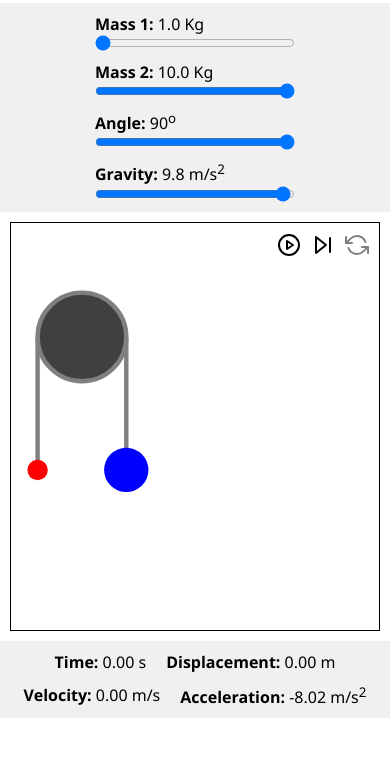
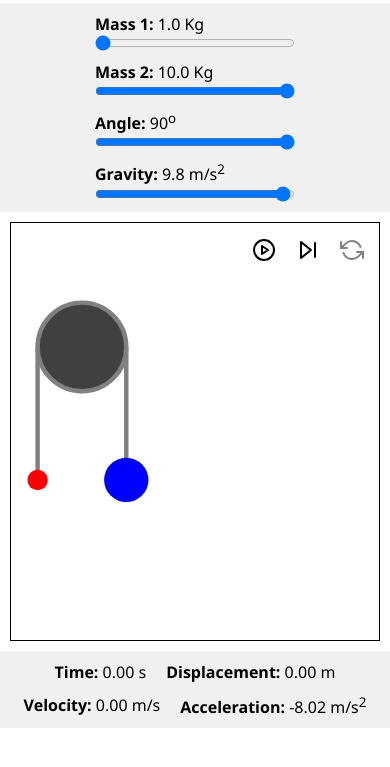
Before and after one commit to ashermorgan/physics-simulations, a plain HTML site: page simulations/atwood-machine.html in a window 390 px wide. Shown: the part 61-828 px from the top of the page. Drawn offline with nearby package versions, Linux system fonts and the light colour scheme.

Commit message:
Improve control buttons

```diff
--- a/simulations/atwood-machine.html
+++ b/simulations/atwood-machine.html
@@ -46,7 +46,7 @@
                     <button @click="toggle" class="icon" :title="active ? 'Pause' : (time === 0 ? 'Start' : 'Resume')" :disabled="Math.abs(displacement) === 3">
                         <img alt="" :src="active ? '../images/pause.svg' : '../images/play.svg'">
                     </button>
-                    <button @click="update" class="icon" title="Step Forward" :disabled="Math.abs(displacement) === 3">
+                    <button @click="update" class="icon" title="Step Forward" :disabled="Math.abs(displacement) === 3 || active">
                         <img alt="" src="../images/step-forward.svg">
                     </button>
                     <button @click="reset" class="icon" title="Reset" :disabled="time === 0">
--- a/simulations/styles.css
+++ b/simulations/styles.css
@@ -12,6 +12,7 @@ div[hidden] {
     display: flex;
     flex-direction: column;
     align-items: center;
+    touch-action: manipulation;
 }
 
 header {
@@ -81,6 +82,9 @@ noscript {
     #output>svg {
         width: 100%;
     }
+    #controls .icon {
+        padding: 10px;
+    }
 }
 @media only screen and (max-width: 350px) {
     header a.icon {
```
Also changed, not shown: simulations/circular-motion.html (+1 -1 lines), simulations/horizontal-motion.html (+1 -1 lines).
